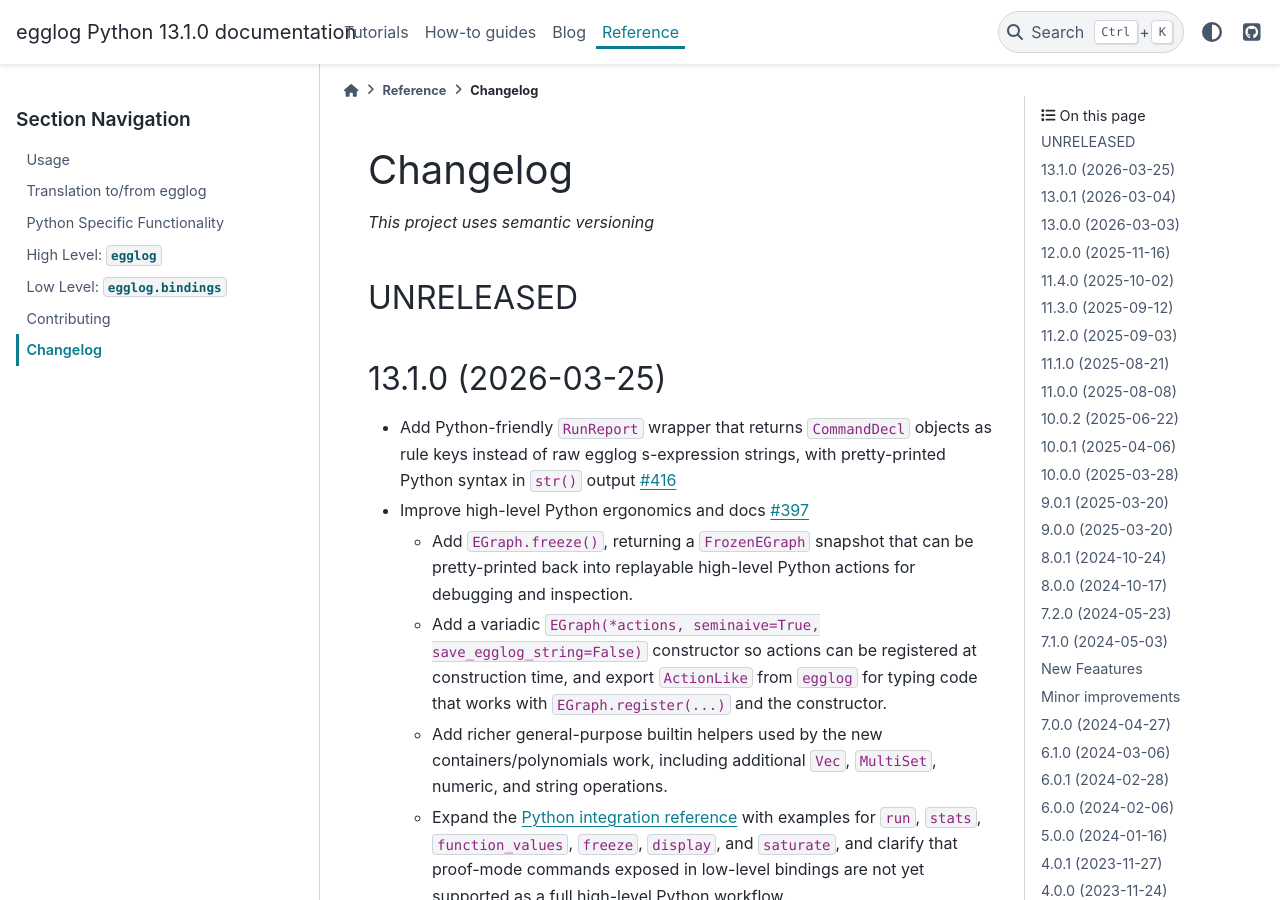
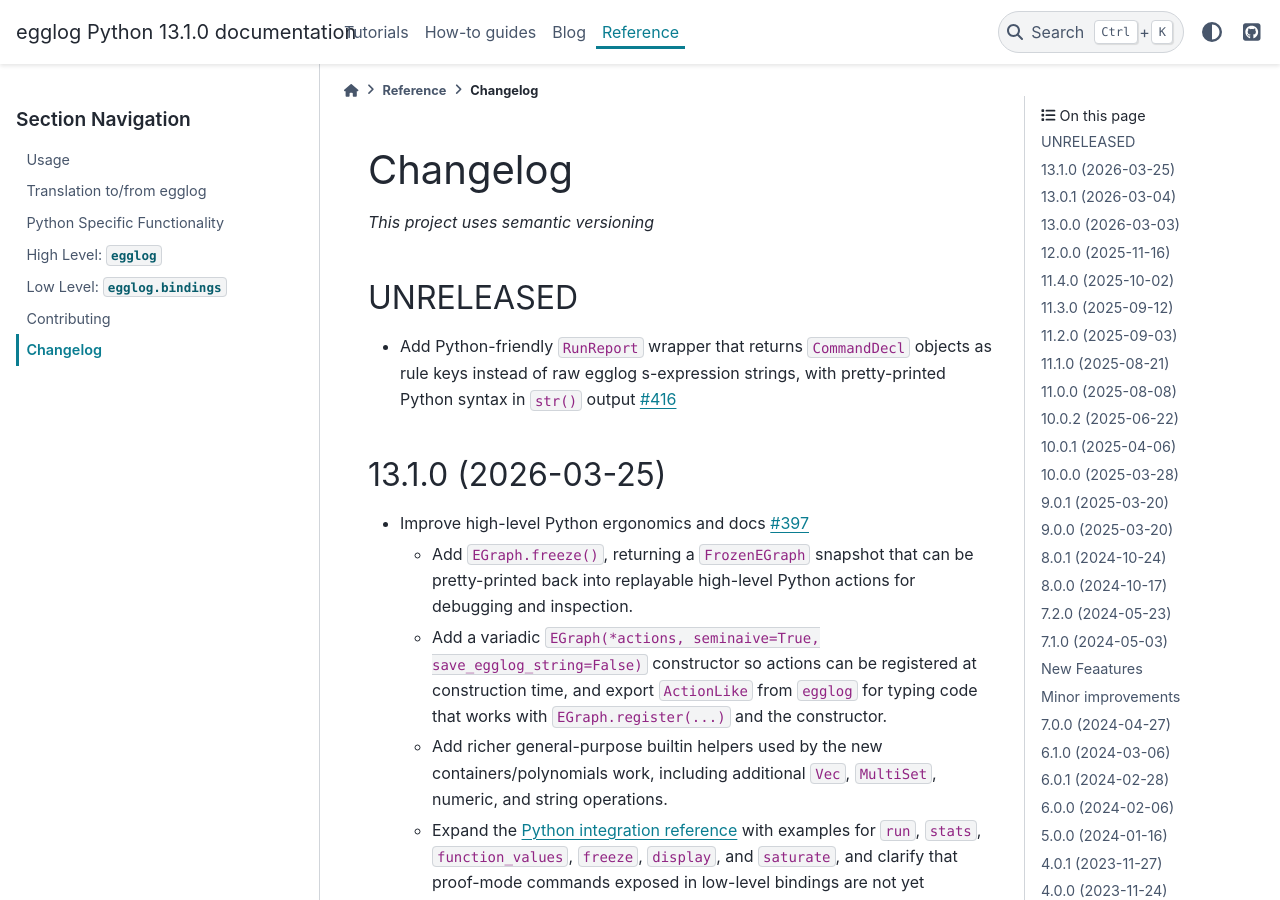
Before and after one commit to egraphs-good/egglog-python, a Sphinx documentation site: the page built from docs/changelog.md, in a window 1280 px wide and 900 px high. Built offline with Sphinx 7.4.7 and the PyData theme 0.15.4, drawn with Linux system fonts in a browser that asks for light colours; pages that are not in the unit, such as notebooks, are missing from menus; comment, search, counter and statistics services are not loaded; the version number is read from the project's files by our own code.

```diff
--- a/docs/changelog.md
+++ b/docs/changelog.md
@@ -4,9 +4,10 @@ _This project uses semantic versioning_
 
 ## UNRELEASED
 
+- Add Python-friendly `RunReport` wrapper that returns `CommandDecl` objects as rule keys instead of raw egglog s-expression strings, with pretty-printed Python syntax in `str()` output [#416](https://github.com/egraphs-good/egglog-python/pull/416)
+
 ## 13.1.0 (2026-03-25)
 
-- Add Python-friendly `RunReport` wrapper that returns `CommandDecl` objects as rule keys instead of raw egglog s-expression strings, with pretty-printed Python syntax in `str()` output [#416](https://github.com/egraphs-good/egglog-python/pull/416)
 - Improve high-level Python ergonomics and docs [#397](https://github.com/egraphs-good/egglog-python/pull/397)
   - Add `EGraph.freeze()`, returning a `FrozenEGraph` snapshot that can be pretty-printed back into replayable high-level Python actions for debugging and inspection.
   - Add a variadic `EGraph(*actions, seminaive=True, save_egglog_string=False)` constructor so actions can be registered at construction time, and export `ActionLike` from `egglog` for typing code that works with `EGraph.register(...)` and the constructor.
```
